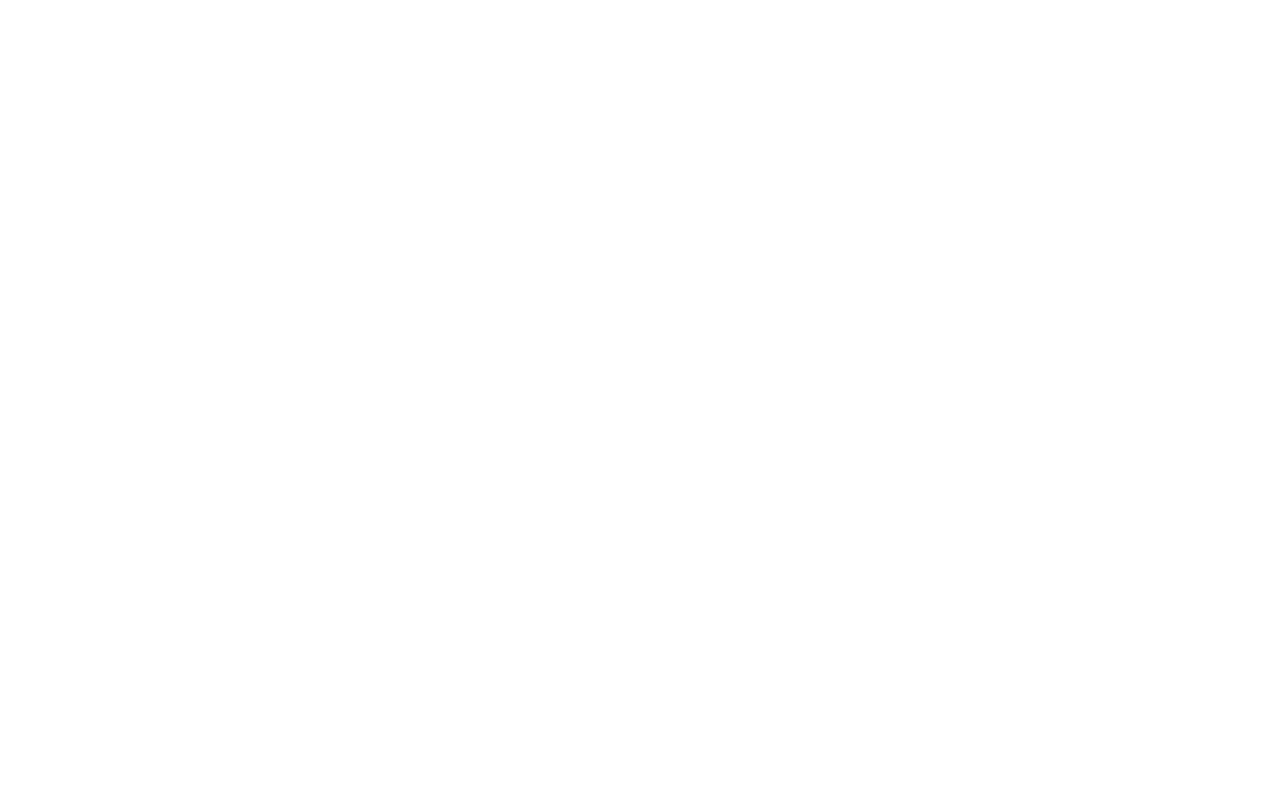
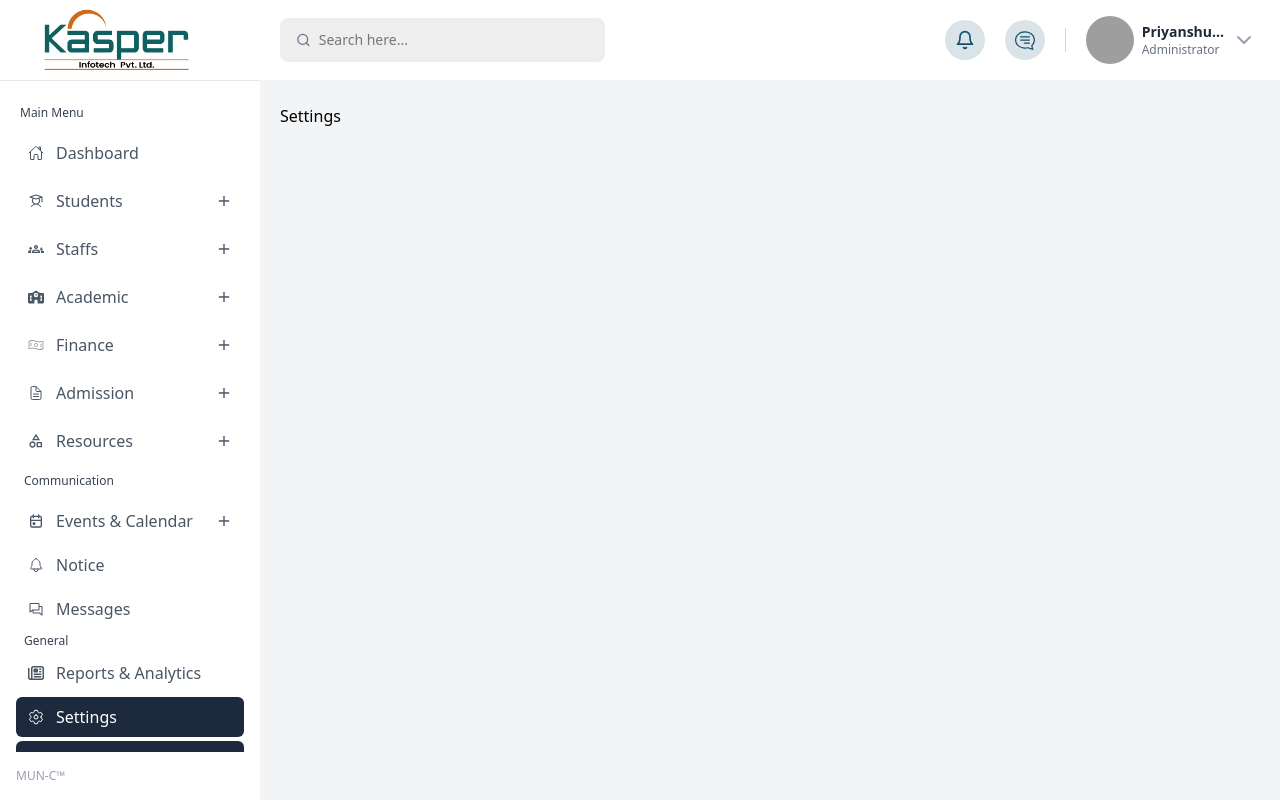
Before and after one commit to codesaurabhk/SMS_new, a React (Vite) app in the folder client/: page /settings in a window 1280 px wide. Before the commit this address had no page. Built offline with nearby package versions, Linux system fonts and the light colour scheme; grey boxes are pictures that could not be loaded.

Commit message:
sidebar is almost done

```diff
--- a/client/src/CSS/Style.css
+++ b/client/src/CSS/Style.css
@@ -163,6 +163,20 @@
   height: 100vh;
 }
 
+ /* Hide scrollbar utility in sidebar */
+
+@layer utilities {
+  .scrollbar-hide {
+    -ms-overflow-style: none; /* IE & Edge */
+    scrollbar-width: none; /* Firefox */
+  }
+
+  .scrollbar-hide::-webkit-scrollbar {
+    display: none; /* Chrome, Safari */
+  }
+}
+
+
 /* <----------------------------------------------------------- student ---------------------------------------------------------> */
 
 .box-shadow {
--- a/client/src/components/Navbar/Navbar.jsx
+++ b/client/src/components/Navbar/Navbar.jsx
@@ -26,7 +26,7 @@
         </button>
 
         {/* Search (hidden on small screens) */}
-        <div className="hidden md:flex items-center gap-2 bg-gray-200 px-4 py-3 rounded-lg w-[220px] lg:w-[325px]">
+        <div className="hidden md:flex items-center gap-2 bg-[#EEEEEE] px-4 py-3 rounded-lg w-[220px] lg:w-[325px]">
           <LuSearch className="text-gray-500" />
           <input
             type="text"
--- a/client/src/components/Sidebar/Sidebar.jsx
+++ b/client/src/components/Sidebar/Sidebar.jsx
@@ -1,22 +1,44 @@
 import React, { useState } from "react";
 import { NavLink } from "react-router-dom";
 import Logo from "../../assets/images/logo.png";
-
-import { LuLayoutDashboard, LuPlus, LuMinus } from "react-icons/lu";
+import { LuPlus, LuMinus } from "react-icons/lu";
 import { PiStudent } from "react-icons/pi";
-import { FaChalkboardTeacher } from "react-icons/fa";
-import { IoSchoolOutline } from "react-icons/io5";
-import { FaRegCreditCard } from "react-icons/fa6";
-import { MdOutlineLocalLibrary } from "react-icons/md";
+import { IoHomeOutline } from "react-icons/io5";
+import { MdOutlineGroups3 } from "react-icons/md";
+import { FaSchool } from "react-icons/fa6";
+import { PiMoneyWavyThin } from "react-icons/pi";
+import { RiShapesLine } from "react-icons/ri";
+import { IoDocumentTextOutline } from "react-icons/io5";
+import { TbCalendarEvent } from "react-icons/tb";
+import { IoNotificationsOutline } from "react-icons/io5";
+import { PiChats } from "react-icons/pi";
+import { IoSettingsOutline } from "react-icons/io5";
+import { GrLogout } from "react-icons/gr";
+import { FaRegNewspaper } from "react-icons/fa6";
 
 function Sidebar() {
-  const [openStudents, setOpenStudents] = useState(true);
-  const [openStaffs, setOpenStaffs] = useState(true);
-  const [openAcademic, setOpenAcademic] = useState(true);
-  const [openFinance, setOpenFinance] = useState(true);
-  const [openAdmission, setOpenAdmission] = useState(true);
-  const [openResources, setOpenResources] = useState(true);
-  const [openEventCalender, setOpenEventCalender] = useState(true);
+  const [openStudents, setOpenStudents] = useState(false);
+  const [openStaffs, setOpenStaffs] = useState(false);
+  const [openAcademic, setOpenAcademic] = useState(false);
+  const [openFinance, setOpenFinance] = useState(false);
+  const [openAdmission, setOpenAdmission] = useState(false);
+  const [openResources, setOpenResources] = useState(false);
+  const [openEventCalender, setOpenEventCalender] = useState(false);
+
+
+
+ const openSection = (section) => {
+  setOpenStudents(prev => section === "students" ? !prev : false);
+  setOpenStaffs(prev => section === "staffs" ? !prev : false);
+  setOpenAcademic(prev => section === "academic" ? !prev : false);
+  setOpenFinance(prev => section === "finance" ? !prev : false);
+  setOpenAdmission(prev => section === "admission" ? !prev : false);
+  setOpenResources(prev => section === "resources" ? !prev : false);
+  setOpenEventCalender(prev => section === "calendar" ? !prev : false);
+};
+
+
+
 
   return (
     <aside className="w-[260px] h-screen text-slate-900 bg-white  flex flex-col">
@@ -28,7 +50,7 @@
       <div className="border-t text-[#E6E6E6]" />
 
       {/* Menu */}
-      <nav className="px-4 py-3 text-sm text-gray-700 mt-3 ">
+      <nav className="px-4 py-3 text-sm text-gray-700 mt-3 overflow-y-auto scrollbar-hide">
         <p className="text-xs mb-3 ml-1">Main Menu</p>
 
         {/* Dashboard */}
@@ -39,17 +61,23 @@
              ${isActive ? "bg-slate-800 text-white" : "text-gray-600 hover:bg-gray-100"}`
           }
         >
-          <LuLayoutDashboard />
+          <IoHomeOutline />
           Dashboard
         </NavLink>
 
         {/* Students (Expanded) */}
         <button
-          onClick={() => setOpenStudents(!openStudents)}
-          className="w-full flex items-center justify-between px-3 py-2 mt-2 rounded-md bg-slate-800 text-white text-base"
+           onClick={() => openSection("students")}
+          className={`w-full flex items-center justify-between px-3 py-2 mt-2 rounded-md text-base
+  transition-colors duration-300
+  ${
+    openStudents
+      ? "bg-slate-800 text-white"
+      : "bg-white text-gray-600 hover:bg-gray-100"
+  }`}
         >
-          <span className="flex items-center gap-3">
-            <PiStudent />
+          <span className="flex items-center gap-3 ">
+           <span  className="scale-x-[-1]"> <PiStudent /></span>
             Students
           </span>
           {openStudents ? <LuMinus /> : <LuPlus />}
@@ -73,11 +101,15 @@
 
         {/* Staff (Expanded) */}
         <button
-          onClick={() => setOpenStaffs(!openStaffs)}
-          className="w-full flex items-center justify-between px-3 py-2 mt-2 rounded-md bg-slate-800 text-white text-base"
+            onClick={() => openSection("staffs")}
+         className={`w-full flex items-center justify-between px-3 py-2 mt-2 rounded-md text-base  transition-colors duration-300 ${
+      openStaffs
+        ? "bg-slate-800 text-white"     // CLICKED (expanded)
+        : "bg-white text-gray-600 hover:bg-gray-100" // DEFAULT + HOVER
+    }`}
         >
           <span className="flex items-center gap-3">
-            <FaChalkboardTeacher />
+            <MdOutlineGroups3 />
             Staffs
           </span>
           {openStaffs ? <LuMinus /> : <LuPlus />}
@@ -98,11 +130,15 @@
 
         {/* Academic (Expanded) */}
         <button
-          onClick={() => setOpenAcademic(!openAcademic)}
-          className="w-full flex items-center justify-between px-3 py-2 mt-2 rounded-md bg-slate-800 text-white text-base"
+            onClick={() => openSection("academic")}
+          className={`w-full flex items-center justify-between px-3 py-2 mt-2 rounded-md text-base  transition-colors duration-300 ${
+          openAcademic
+        ? "bg-slate-800 text-white"     // CLICKED (expanded)
+        : "bg-white text-gray-600 hover:bg-gray-100" // DEFAULT + HOVER
+    }`}
         >
           <span className="flex items-center gap-3">
-            <IoSchoolOutline />
+            <FaSchool />
             Academic
           </span>
           {openAcademic ? <LuMinus /> : <LuPlus />}
@@ -125,11 +161,15 @@
 
         {/* Finance (Expanded) */}
         <button
-          onClick={() => setOpenFinance(!openFinance)}
-          className="w-full flex items-center justify-between px-3 py-2 mt-2 rounded-md bg-slate-800 text-white text-base"
+           onClick={() => openSection("finance")}
+        className={`w-full flex items-center justify-between px-3 py-2 mt-2 rounded-md text-base  transition-colors duration-300 ${
+      openFinance
+        ? "bg-slate-800 text-white"     // CLICKED (expanded)
+        : "bg-white text-gray-600 hover:bg-gray-100" // DEFAULT + HOVER
+    }`}
         >
           <span className="flex items-center gap-3">
-           <FaRegCreditCard />
+           <PiMoneyWavyThin />
             Finance
           </span>
           {openFinance ? <LuMinus /> : <LuPlus />}
@@ -149,11 +189,15 @@
 
         {/* Admission (Expanded) */}
         <button
-          onClick={() => setOpenAdmission(!openAdmission)}
-          className="w-full flex items-center justify-between px-3 py-2 mt-2 rounded-md bg-slate-800 text-white text-base"
+           onClick={() => openSection("admission")}
+          className={`w-full flex items-center justify-between px-3 py-2 mt-2 rounded-md text-base  transition-colors duration-300 ${
+      openAdmission
+        ? "bg-slate-800 text-white"     // CLICKED (expanded)
+        : "bg-white text-gray-600 hover:bg-gray-100" // DEFAULT + HOVER
+    }`}
         >
           <span className="flex items-center gap-3">
-          <MdOutlineLocalLibrary />
+          <IoDocumentTextOutline />
             Admission
           </span>
           {openAdmission ? <LuMinus /> : <LuPlus />}
@@ -175,11 +219,15 @@
         )}
         {/* Resources (Expanded) */}
         <button
-          onClick={() => setOpenResources(!openResources)}
-          className="w-full flex items-center justify-between px-3 py-2 mt-2 rounded-md bg-slate-800 text-white text-base"
+           onClick={() => openSection("resources")}
+         className={`w-full flex items-center justify-between px-3 py-2 mt-2 rounded-md text-base  transition-colors duration-300 ${
+      openResources
+        ? "bg-slate-800 text-white"     // CLICKED (expanded)
+        : "bg-white text-gray-600 hover:bg-gray-100" // DEFAULT + HOVER
+    }`}
         >
           <span className="flex items-center gap-3">
-          <MdOutlineLocalLibrary />
+          <RiShapesLine />
             Resources
           </span>
           {openResources ? <LuMinus /> : <LuPlus />}
@@ -196,15 +244,19 @@
           </div>
         )}
 
-        <p className="text-xs mt-3 ml-2">Communication</p>
+        <p className="text-xs mt-3 mb-3 ml-2">Communication</p>
 
         {/* Events & Calendar (Expanded) */}
         <button
-          onClick={() => setOpenEventCalender(!openEventCalender)}
-          className="w-full flex items-center justify-between px-3 py-2 mt-2 rounded-md bg-slate-800 text-white text-base"
+           onClick={() => openSection("calendar")}
+         className={`w-full flex items-center justify-between px-3 py-2 mt-2 rounded-md text-base  transition-colors duration-300 ${
+      openEventCalender
+        ? "bg-slate-800 text-white"     // CLICKED (expanded)
+        : "bg-white text-gray-600 hover:bg-gray-100" // DEFAULT + HOVER
+    }`}
         >
           <span className="flex items-center gap-3">
-          <MdOutlineLocalLibrary />
+          <TbCalendarEvent />
             Events & Calendar
           </span>
           {openEventCalender ? <LuMinus /> : <LuPlus />}
@@ -222,17 +274,70 @@
           </div>
         )}
 
-        {/* Other collapsed menus */}
-        {/* <SidebarItem icon={<FaChalkboardTeacher />} label="Staffs" /> */}
-        {/* <SidebarItem icon={<IoSchoolOutline />} label="Academic" /> */}
-        {/* <SidebarItem icon={<FaRegCreditCard />} label="Finance" /> */}
-        {/* <SidebarItem icon={<MdOutlineLocalLibrary />} label="Admission" /> */}
-        {/* <SidebarItem icon={<MdOutlineLocalLibrary />} label="Resources" /> */}
-        <SidebarItem icon={<MdOutlineLocalLibrary />} label="Communication" />
-        <SidebarItem
-          icon={<MdOutlineLocalLibrary />}
-          label="Events & Calendar"
-        />
+        {/* Notice */}
+        <NavLink
+          to="/notice"
+          className={({ isActive }) =>
+            `flex items-center gap-3 px-3 py-2 mt-1 rounded-md text-base
+             ${isActive ? "bg-slate-800 text-white" : "text-gray-600 hover:bg-gray-100"}`
+          }
+        >
+          <IoNotificationsOutline />
+          Notice
+        </NavLink>
+
+
+        {/* Messages */}
+        <NavLink
+          to="/messages"
+          className={({ isActive }) =>
+            `flex items-center gap-3 px-3 py-2 rounded-md mt-1 text-base
+             ${isActive ? "bg-slate-800 text-white" : "text-gray-600 hover:bg-gray-100"}`
+          }
+        >
+          <PiChats />
+          Messages
+        </NavLink>
+
+        <p className="text-xs mt-1 mb-1 ml-2">General</p>
+
+        {/* Reports & Analytics */}
+        <NavLink
+          to="/reports-analytics"
+          className={({ isActive }) =>
+            `flex items-center gap-3 px-3 py-2 rounded-md text-base
+             ${isActive ? "bg-slate-800 text-white" : "text-gray-600 hover:bg-gray-100"}`
+          }
+        >
+          <FaRegNewspaper />
+          Reports & Analytics
+        </NavLink>
+
+        {/* Settings */}
+        <NavLink
+          to="/settings"
+          className={({ isActive }) =>
+            `flex items-center gap-3 px-3 py-2 mt-1 rounded-md text-base
+             ${isActive ? "bg-slate-800 text-white" : "text-gray-600 hover:bg-gray-100"}`
+          }
+        >
+          <IoSettingsOutline />
+          Settings
+        </NavLink>
+
+        {/* Logout */}
+        <NavLink
+          // to="/logout"
+          className={({ isActive }) =>
+            `flex items-center gap-3 px-3 py-2 rounded-md mt-1 text-base
+             ${isActive ? "bg-slate-800 text-white" : "text-gray-600 hover:bg-gray-100"}`
+          }
+        >
+          <GrLogout />
+          Logout
+        </NavLink>
+
+
       </nav>
 
       {/* Footer */}
--- /dev/null
+++ b/client/src/page/Message/Messages.jsx
@@ -0,0 +1,9 @@
+import React from 'react'
+
+const Messages = () => {
+  return (
+    <div>Messages</div>
+  )
+}
+
+export default Messages
--- /dev/null
+++ b/client/src/page/Notice/Notice.jsx
@@ -0,0 +1,9 @@
+import React from 'react'
+
+const Notice = () => {
+  return (
+    <div>Notice</div>
+  )
+}
+
+export default Notice
--- /dev/null
+++ b/client/src/page/Report&Analytics/ReportAndAnalytics.jsx
@@ -0,0 +1,9 @@
+import React from 'react'
+
+const ReportAndAnalytics = () => {
+  return (
+    <div>ReportAndAnalytics</div>
+  )
+}
+
+export default ReportAndAnalytics
--- /dev/null
+++ b/client/src/page/Settings/Settings.jsx
@@ -0,0 +1,9 @@
+import React from 'react'
+
+const Settings = () => {
+  return (
+    <div>Settings</div>
+  )
+}
+
+export default Settings
--- a/client/src/router/AppRouter.jsx
+++ b/client/src/router/AppRouter.jsx
@@ -39,6 +39,10 @@
 import Calendar from "../page/Events&Calender/Calender.jsx";
 import Events from "../page/Events&Calender/Events.jsx";
 import UpcomingEvents from "../page/Events&Calender/UpcomingEvents.jsx";
+import Notice from "../page/Notice/Notice.jsx";
+import Messages from "../page/Message/Messages.jsx";
+import ReportAndAnalytics from "../page/Report&Analytics/ReportAndAnalytics.jsx";
+import Settings from "../page/Settings/Settings.jsx";
 
 
 
@@ -103,6 +107,20 @@
            <Route path="events" element={<Events/>} />
            <Route path="upcoming-events" element={<UpcomingEvents/>} />
 
+             {/* Notices */}
+               <Route path="notice" element={<Notice/>} />
+
+             {/* Messages */}
+               <Route path="messages" element={<Messages/>} />
+
+              {/* Reports & Analytics */}
+               <Route path="reports-analytics" element={<ReportAndAnalytics/>} />
+
+              {/* settings */}
+               <Route path="settings" element={<Settings/>} />
+
+
+
         </Route>
       </Routes>
     </>
```
